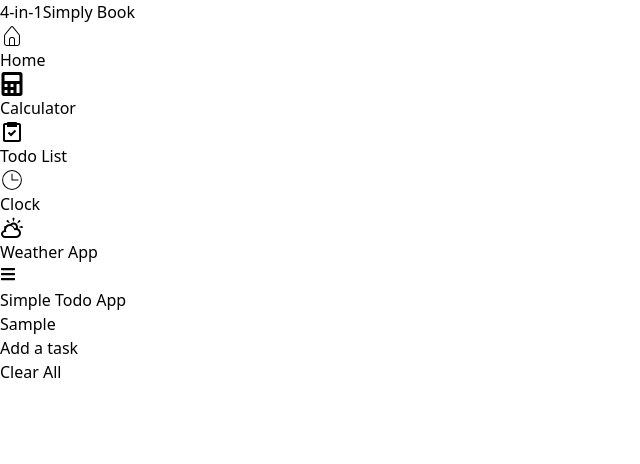
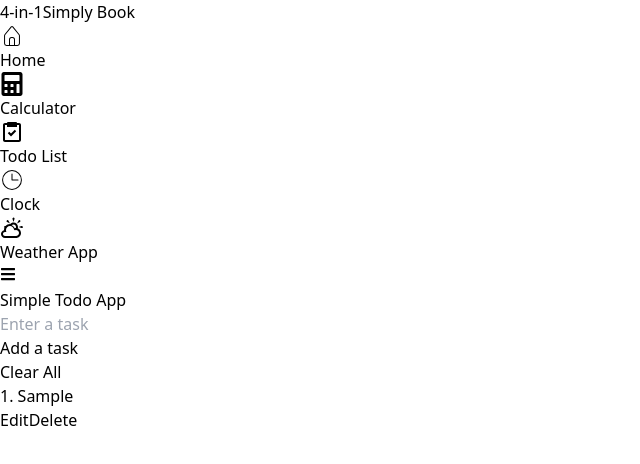
Before and after one commit to nm1008/4-in-1, a React (Vite) app: page /todoList in a window 1280 px wide. Both pictures are taken after typing "Sample" into the empty fields and a click on the button "Add a task". Shown: the top 464 px of the page, without its empty margins (0-640 px from the left). Built offline with nearby package versions, Linux system fonts and the light colour scheme.

Commit message:
todoList added delete button

```diff
--- a/src/App.jsx
+++ b/src/App.jsx
@@ -2,7 +2,7 @@ import { useState } from "react";
 import { Route, Routes } from "react-router-dom";
 
 import "./App.css";
-import Navbar from "./components/Navbar/Navbar";
+import Navbar from "./components/Navbar";
 import Todo from "./pages/TodoList/Todo";
 import Calculator from "./pages/Calculator/Calculator";
 import Clock from "./pages/Clock/Clock";
--- /dev/null
+++ b/src/components/TodoTask.jsx
@@ -0,0 +1,18 @@
+import React from "react";
+import Button from "./Button";
+
+const TodoTask = ({ task, number, handleDeleteTask }) => {
+  return (
+    <div className="flex justify-between items-center p-5 ">
+      <h1>
+        {number + 1}. {task}
+      </h1>
+      <div className="flex gap-2">
+        <button  className="bg-blue-600 p-2 rounded-lg text-white">Edit</button>
+        <button onClick={handleDeleteTask} className="bg-red-500 p-2 rounded-lg text-white">Delete</button>
+      </div>
+    </div>
+  );
+};
+
+export default TodoTask;
--- a/src/pages/TodoList/Todo.jsx
+++ b/src/pages/TodoList/Todo.jsx
@@ -1,6 +1,7 @@
-import Button from "../../components/Button/button";
+import Button from "../../components/Button";
 
 import { useState } from "react";
+import TodoTask from "../../components/TodoTask";
 
 const Todo = () => {
   const [userInput, setUserInput] = useState("");
@@ -12,7 +13,14 @@ const Todo = () => {
       return;
     }
     setTodoList((prevTodo) => [...prevTodo, userInput]);
-    setUserInput("")
+    setUserInput("");
+  };
+
+  const handleDeleteTask = (index) => {
+    const filtered = todoList.filter((task, i) => {
+      return index !== i;
+    });
+    setTodoList(filtered);
   };
 
   return (
@@ -31,12 +39,22 @@ const Todo = () => {
               className=" w-full h-12 pl-5 rounded-md font-md border-4"
               placeholder="Enter a task"
               onChange={(e) => setUserInput(e.target.value)}
+              value={userInput}
             />
             <div className="flex gap-10 justify-center">
               <Button onClick={handleAddTask}>Add a task</Button>
               <Button>Clear All</Button>
             </div>
-            <div className="border-2 h-24"></div>
+            <div className="border-2 h-24">
+              {todoList.map((task, index) => (
+                <TodoTask
+                  key={index}
+                  number={index}
+                  task={task}
+                  handleDeleteTask={() => handleDeleteTask(index)}
+                />
+              ))}
+            </div>
           </div>
         </div>
       </div>
```
Also changed, not shown: src/components/Button.jsx (renamed from src/components/Button/Button.jsx), src/components/Navbar.jsx (renamed from src/components/Navbar/Navbar.jsx).
